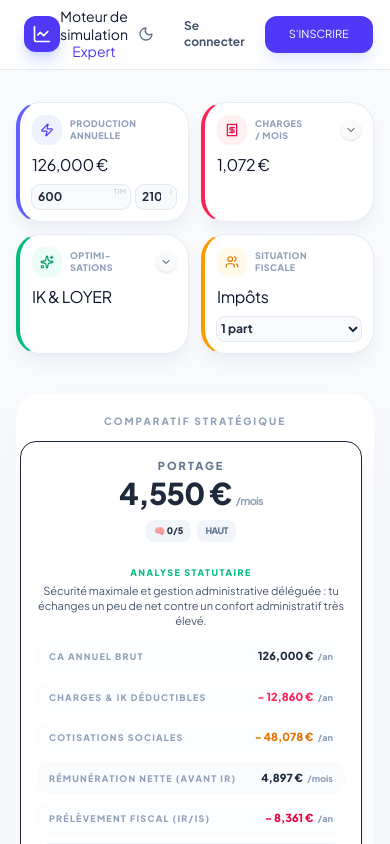
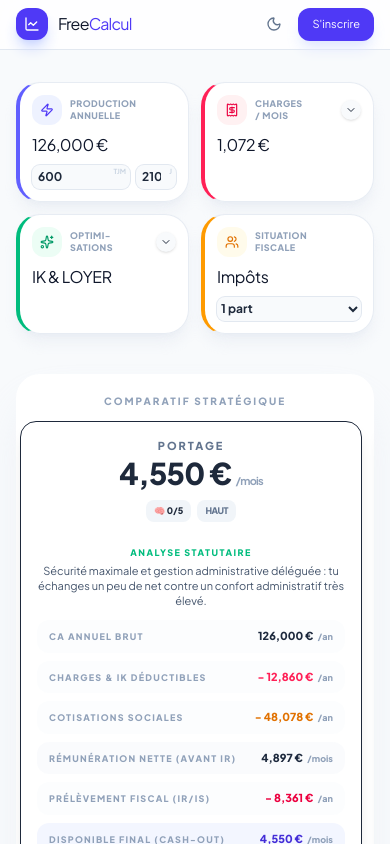
Before and after one commit to Guillaume1983/freelance-simulator-next, a Next.js app: page / in a window 390 px wide. Shown: the top 844 px of the page. Built offline with nearby package versions, Linux system fonts and the light colour scheme.

Commit message:
Test cursor11

```diff
--- a/components/Header.tsx
+++ b/components/Header.tsx
@@ -16,52 +16,56 @@ export default function Header({ isDark, setIsDark }: { isDark: boolean, setIsDa
   };
 
   return (
-    <nav className="bg-white/80 dark:bg-slate-900/80 backdrop-blur-md border-b border-slate-200 dark:border-slate-800 px-6 py-2 sticky top-0 z-[100]">
-      <div className="max-w-[1600px] mx-auto flex justify-between items-center">
+    <nav className="bg-white/80 dark:bg-slate-900/80 backdrop-blur-md border-b border-slate-200 dark:border-slate-800 px-4 md:px-6 py-2 sticky top-0 z-[100]">
+      <div className="max-w-[1600px] mx-auto flex justify-between items-center gap-4">
 
         {/* LOGO */}
-        <div className="flex items-center gap-3 group cursor-pointer">
+        <div className="flex items-center gap-2.5 group cursor-pointer shrink-0">
           <div className="bg-indigo-600 p-2 rounded-xl shadow-lg shadow-indigo-200 transition-transform group-hover:rotate-12">
-            <LineChart className="w-5 h-5 text-white" />
+            <LineChart className="w-4 h-4 md:w-5 md:h-5 text-white" />
           </div>
-          <h1 className="text-xl font-800 text-slate-900 dark:text-white tracking-tighter hidden sm:block">
+          <h1 className="text-base md:text-xl font-800 text-slate-900 dark:text-white tracking-tighter">
             Free<span className="text-indigo-600">Calcul</span>
           </h1>
         </div>
 
-        {/* TITRE CENTRAL */}
-        <div className="text-center">
-          <h2 className="text-sm md:text-base font-800 text-slate-900 dark:text-white leading-tight">
+        {/* TITRE CENTRAL — desktop uniquement */}
+        <div className="hidden md:block text-center">
+          <h2 className="text-base font-800 text-slate-900 dark:text-white leading-tight">
             Moteur de simulation <span className="text-indigo-600">Expert</span>
           </h2>
-          <p className="text-[10px] text-slate-500 dark:text-white font-bold uppercase tracking-widest hidden md:block">
+          <p className="text-[10px] text-slate-500 dark:text-slate-400 font-bold uppercase tracking-widest">
             Données certifiées Loi de Finances 2026
           </p>
         </div>
 
         {/* ACTIONS */}
-        <div className="flex items-center gap-5">
+        <div className="flex items-center gap-2 md:gap-4 shrink-0">
+
           {/* BOUTON DARK MODE */}
           <button
             onClick={toggleTheme}
-            className="p-2.5 hover:bg-slate-100 dark:hover:bg-slate-800 rounded-xl transition-all text-slate-500 dark:text-white hover:text-indigo-600"
+            className="p-2 hover:bg-slate-100 dark:hover:bg-slate-800 rounded-xl transition-all text-slate-500 dark:text-white hover:text-indigo-600"
             aria-label="Toggle Dark Mode"
           >
             {isDark ? <Sun className="w-4 h-4" /> : <Moon className="w-4 h-4" />}
           </button>
 
-          <div className="h-4 w-[1px] bg-slate-200 dark:bg-slate-800 hidden lg:block"></div>
+          {/* Liens desktop uniquement */}
+          <div className="hidden lg:flex items-center gap-4">
+            <div className="h-4 w-[1px] bg-slate-200 dark:bg-slate-700" />
+            <a href="#" className="text-xs text-slate-600 dark:text-slate-300 font-bold hover:text-indigo-600 transition-colors">
+              Tarifs
+            </a>
+            <a href="#" className="text-xs text-slate-600 dark:text-slate-300 font-bold hover:text-indigo-600 transition-colors">
+              Se connecter
+            </a>
+          </div>
 
-          <a href="#" className="text-xs hidden lg:block text-slate-600 dark:text-white font-bold hover:text-indigo-600 transition-colors">
-            Tarifs
-          </a>
-          <a href="#" className="text-xs text-slate-600 dark:text-white font-bold hover:text-indigo-600 transition-colors">
-            Se connecter
-          </a>
+          <button className="bg-indigo-600 text-white px-3.5 md:px-6 py-2 md:py-2.5 rounded-xl font-800 text-[11px] shadow-lg shadow-indigo-100 hover:bg-indigo-700 transition-all whitespace-nowrap">
+            S&apos;inscrire
+          </button>
 
-          <button className="bg-indigo-600 text-white px-6 py-2.5 rounded-xl font-800 text-[11px] shadow-lg shadow-indigo-100 hover:bg-indigo-700 transition-all">
-            S'INSCRIRE
-          </button>
         </div>
 
       </div>
```
